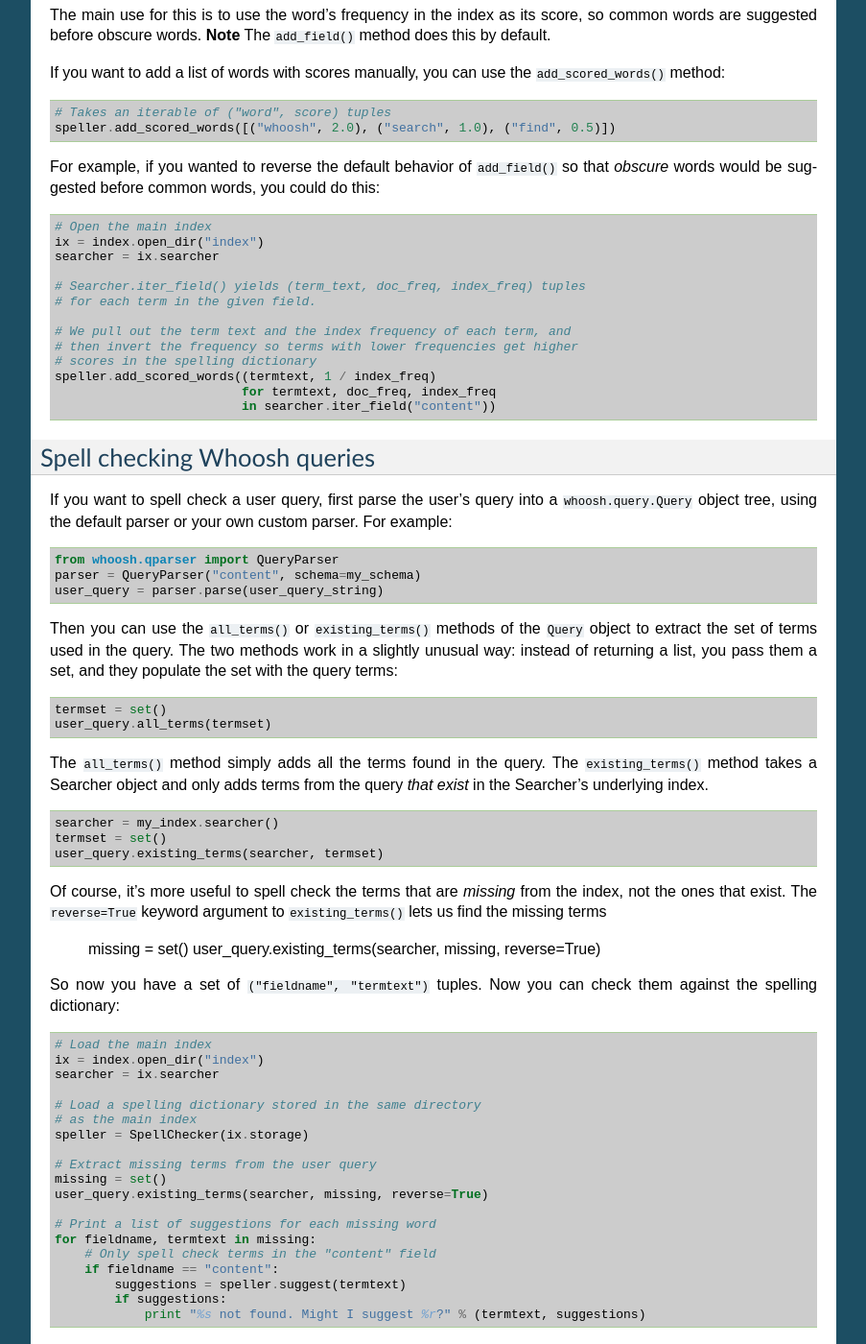
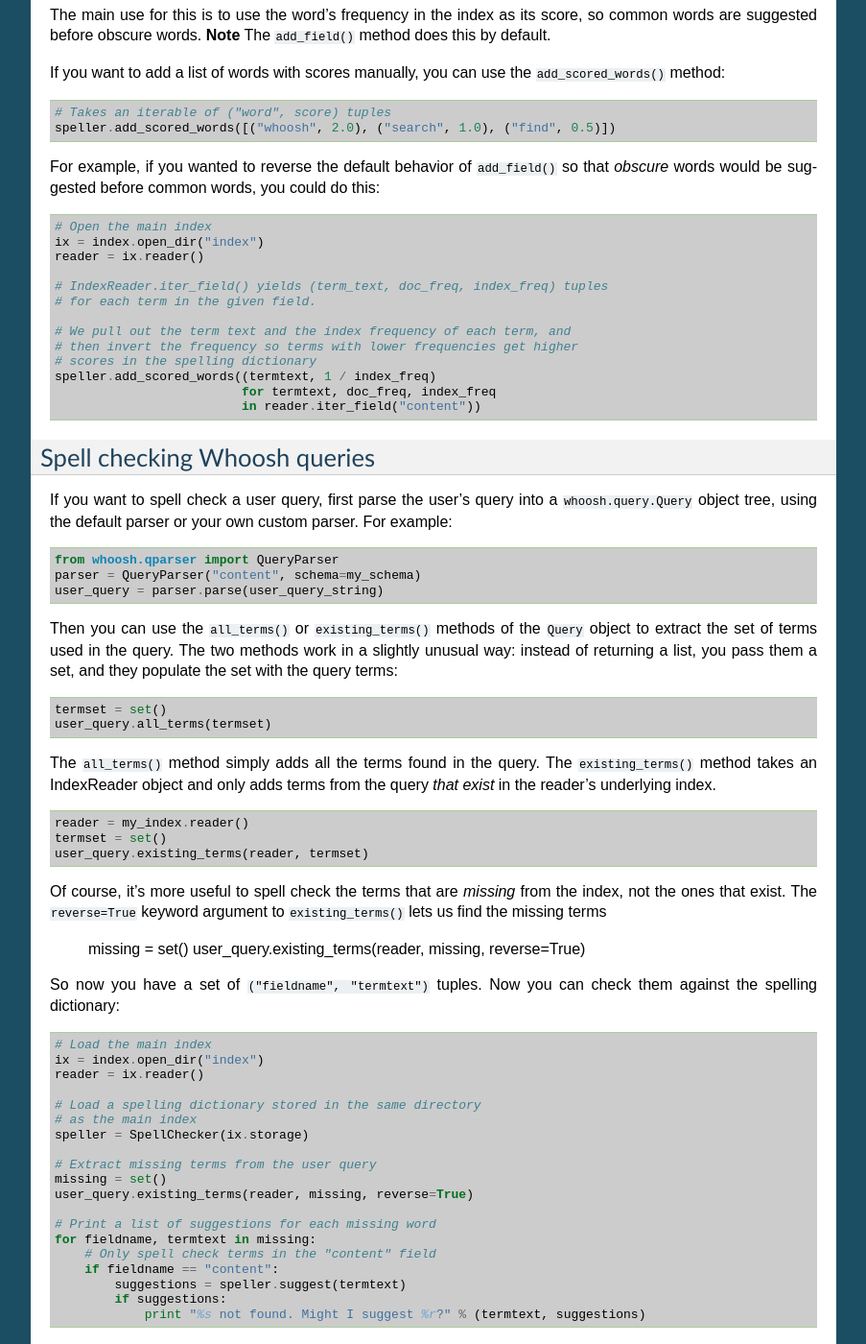
Before and after one commit to mchaput/whoosh, a Sphinx documentation site: the page built from docs/source/spelling.rst, in a window 1280 px wide and 1400 px high, scrolled down 2490 px. Shown: the whole window at 96% size, without its empty margins (198-1101 px from the left). Built offline with Sphinx 7.4.7, drawn with Linux system fonts in a browser that asks for light colours; some of the changed text lies outside the part shown.

Commit message:
Updated spell-checker docs to reflect change to Query.existing_terms() API.

```diff
--- a/docs/source/spelling.rst
+++ b/docs/source/spelling.rst
@@ -72,11 +72,11 @@
 
         # Open the main index
         ix = index.open_dir("index")
-        searcher = ix.seacher()
+        reader = ix.reader()
 
         # Add words from the main index's 'content' field only if they
         # appear in the word list
-        speller.add_words(word for word in searcher.lexicon("content")
+        speller.add_words(word for word in reader.lexicon("content")
                           if word in wordset)
 
 Note that adding words to the dictionary should be done all at once. Each call to ``add_field()``, ``add_words()``, or ``add_scored_words()`` (see below) creates a writer, adds to the underlying index, and the closes the writer, just like adding documents to a regular Whoosh index. **DO NOT** do anything like this::
@@ -125,9 +125,9 @@
 
     # Open the main index
     ix = index.open_dir("index")
-    searcher = ix.searcher
+    reader = ix.reader()
 
-    # Searcher.iter_field() yields (term_text, doc_freq, index_freq) tuples
+    # IndexReader.iter_field() yields (term_text, doc_freq, index_freq) tuples
     # for each term in the given field.
 
     # We pull out the term text and the index frequency of each term, and
@@ -135,7 +135,7 @@
     # scores in the spelling dictionary
     speller.add_scored_words((termtext, 1 / index_freq)
                              for termtext, doc_freq, index_freq
-                             in searcher.iter_field("content"))
+                             in reader.iter_field("content"))
 
 Spell checking Whoosh queries
 -----------------------------
@@ -151,22 +151,22 @@
     termset = set()
     user_query.all_terms(termset)
 
-The ``all_terms()`` method simply adds all the terms found in the query. The ``existing_terms()`` method takes a Searcher object and only adds terms from the query *that exist* in the Searcher's underlying index. ::
+The ``all_terms()`` method simply adds all the terms found in the query. The ``existing_terms()`` method takes an IndexReader object and only adds terms from the query *that exist* in the reader's underlying index. ::
 
-    searcher = my_index.searcher()
+    reader = my_index.reader()
     termset = set()
-    user_query.existing_terms(searcher, termset)
+    user_query.existing_terms(reader, termset)
 
 Of course, it's more useful to spell check the terms that are *missing* from the index, not the ones that exist. The ``reverse=True`` keyword argument to ``existing_terms()`` lets us find the missing terms
 
     missing = set()
-    user_query.existing_terms(searcher, missing, reverse=True)
+    user_query.existing_terms(reader, missing, reverse=True)
 
 So now you have a set of ``("fieldname", "termtext")`` tuples. Now you can check them against the spelling dictionary::
 
     # Load the main index
     ix = index.open_dir("index")
-    searcher = ix.searcher
+    reader = ix.reader()
 
     # Load a spelling dictionary stored in the same directory
     # as the main index
@@ -174,7 +174,7 @@
 
     # Extract missing terms from the user query
     missing = set()
-    user_query.existing_terms(searcher, missing, reverse=True)
+    user_query.existing_terms(reader, missing, reverse=True)
 
     # Print a list of suggestions for each missing word
     for fieldname, termtext in missing:
```
